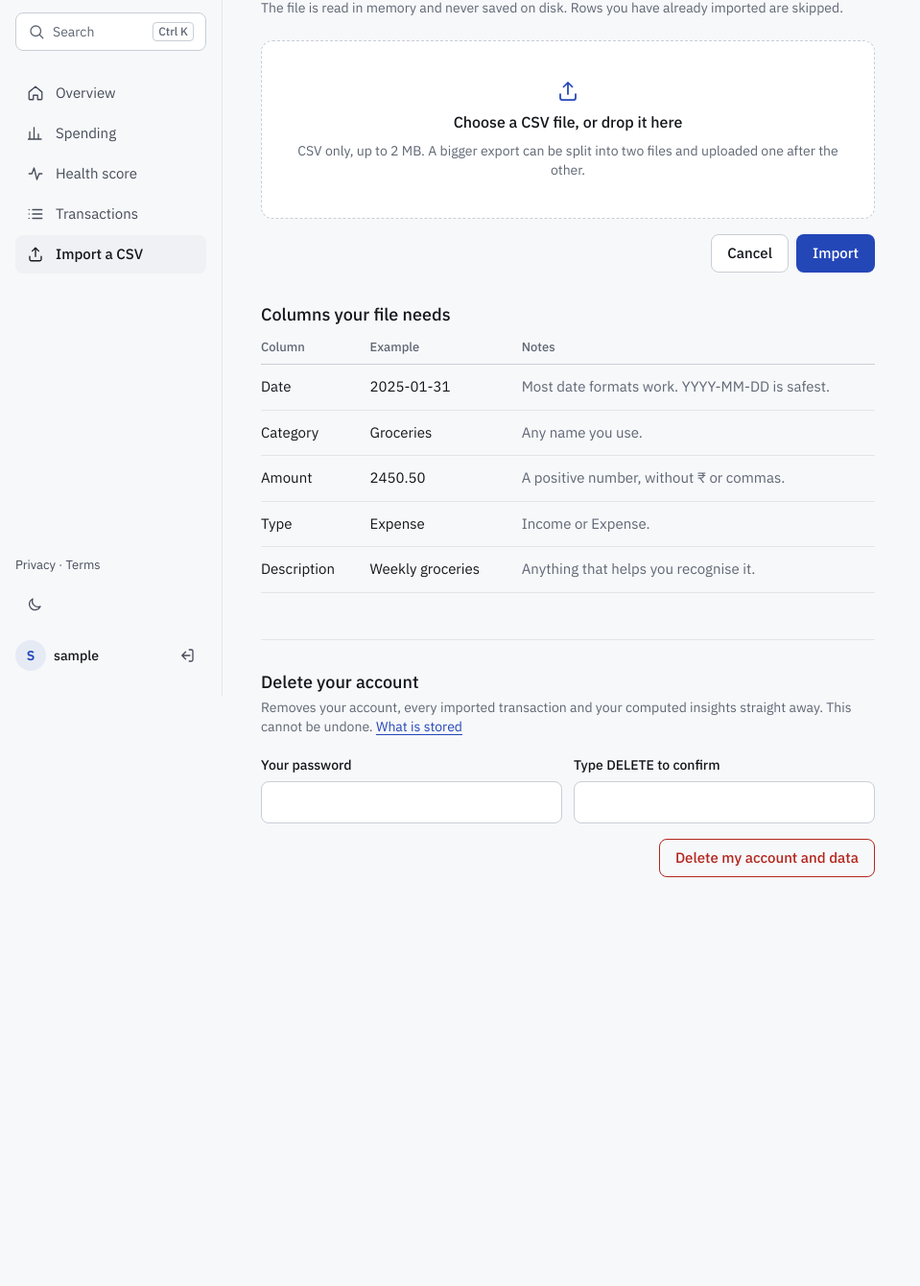
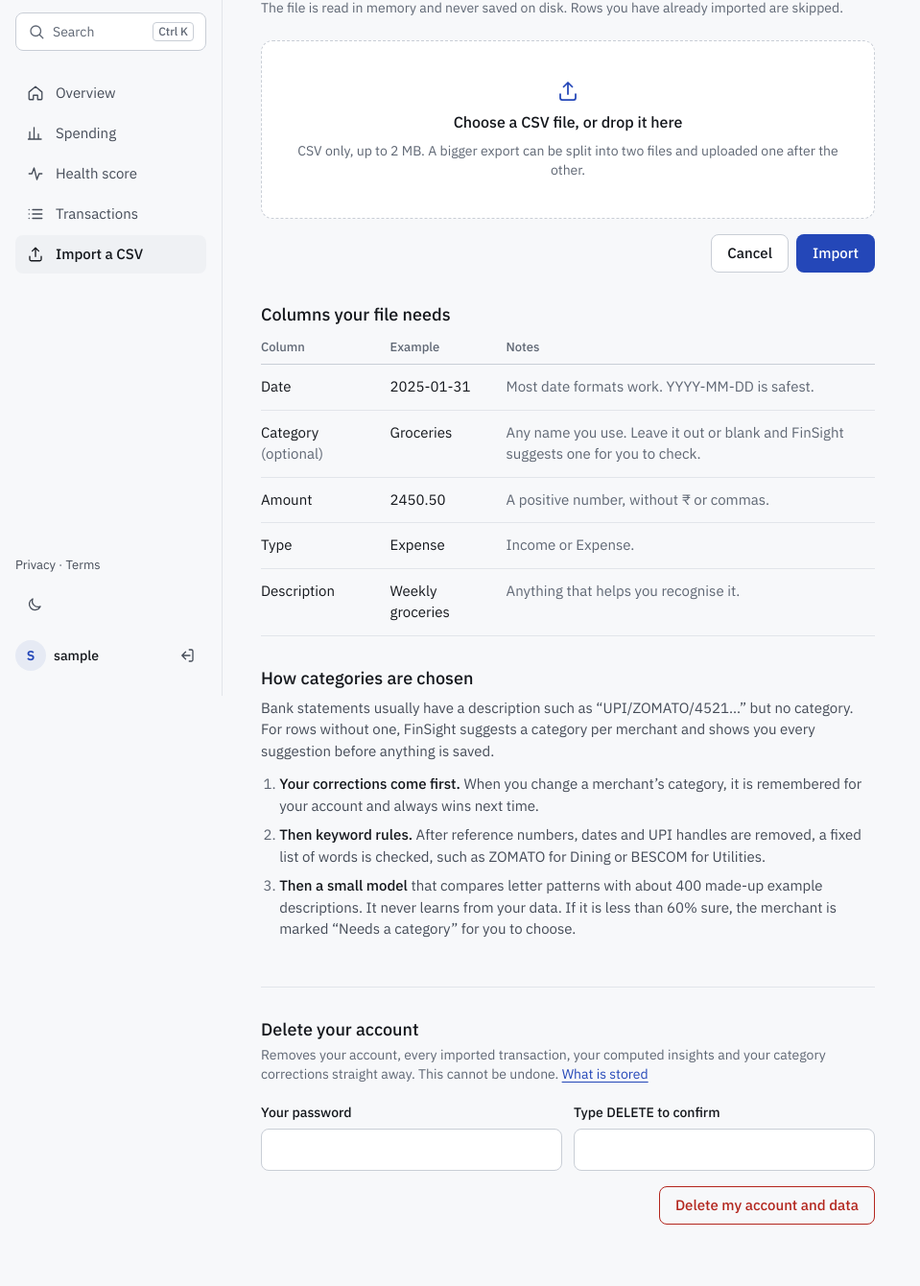
Before and after one commit to Galvin70124O/FinSight-AI, a Flask app: page /upload in a window 1280 px wide. Shown: the part 75-1415 px from the top of the page at 96% size, without its empty margins (0-959 px from the left). Before the commit the page ends 989 px from the top, so only its background shows below. Run offline with Flask 3, Linux system fonts and the light colour scheme; the visitor is signed in with stand-in values (Sample User, id 1); some libraries are stand-ins or nearby versions.

Commit message:
Review suggested categories before an import is saved
Category is now optional. When some rows have none, the import shows a
review step instead of saving: one row per merchant, "Needs a category"
first, then the model's least sure guesses, then keyword rules and the
user's earlier corrections, each with a category select (changing it
changes every row from that merchant) and the latest rows on request.
Rows already imported are left out; rows with their own category keep it.

Nothing is stored before Save. The parsed rows wait in the form, signed
with the app's secret key (itsdangerous, zlib-compressed), tied to the user
and valid for an hour. Save checks the signature, the user and every chosen
category against the allowed list, then saves; merchants the user changed
become per-user corrections, and merchants left on "Choose a category" are
saved as Uncategorized without one.

Save is idempotent: each review carries a random token, recorded in a new
import_tokens table in the same transaction as the rows, so a double tap,
a resubmitted form or two simultaneous requests import once (without it,
two simultaneous taps imported every row twice in the test). The button
also ignores a second tap. MAX_FORM_MEMORY_SIZE is raised to the 2 MB
request limit because Flask 3.1 caps form fields at 500 KB.

The import page marks Category optional and explains how categories are
chosen; account deletion also removes corrections and import tokens.

Co-Authored-By: Claude Opus 5.5 <noreply@anthropic.com>

```diff
--- a/blueprints/auth.py
+++ b/blueprints/auth.py
@@ -109,5 +109,5 @@ def delete_account():
 
     delete_user(get_db(), user.id)
     session.clear()
-    flash("Your account, transactions and insights have been deleted.", "success")
+    flash("Your account, transactions, insights and category corrections have been deleted.", "success")
     return redirect(url_for("main.index"))
--- a/blueprints/main.py
+++ b/blueprints/main.py
@@ -2,18 +2,32 @@ from __future__ import annotations
 
 import logging
 import os
+import secrets
+from collections import Counter
 
 import pandas as pd
 from flask import Blueprint, current_app, flash, redirect, render_template, request, session, url_for
+from itsdangerous import BadSignature, URLSafeTimedSerializer
 from werkzeug.utils import secure_filename
 
 from database import get_db
+from ml.categorise import CATEGORIES, UNCATEGORISED, categorise
 from ml.pipeline import INSIGHTS_VERSION, compute_insights
-from models import get_cached_insights, get_user_transactions, save_insights, save_transactions
+from models import (
+    claim_import_token, get_cached_insights, get_category_overrides, get_user_categories, get_user_transactions,
+    imported_signatures, save_category_overrides, save_insights, save_transactions, transaction_signature,
+)
 from utils import CSVValidationError, plural, allowed_file, build_dashboard_payload, clean_transaction_dataframe, read_uploaded_csv, shift_to_recent_months, validate_uploaded_csv
 
 main_bp = Blueprint("main", __name__)
 logger = logging.getLogger(__name__)
+
+REVIEW_MAX_AGE = 3600  # seconds a review form stays valid
+ROWS_SHOWN_PER_MERCHANT = 10  # enough to recognise a merchant; keeps a 2 MB file's review page light
+TOO_MANY_ROWS = (
+    "This file has too many rows to review in one go. Split it into smaller CSV files (for example one per "
+    "quarter, each with the header row) and upload them one at a time. Rows you have already imported are skipped."
+)
 
 
 @main_bp.before_request
@@ -121,6 +135,8 @@ def upload():
             validate_uploaded_csv(df)
             cleaned_df = clean_transaction_dataframe(df)
             db = get_db()
+            if (cleaned_df["Category"] == "").any():
+                return _review(db, session["user_id"], cleaned_df, filename)
             saved_rows = save_transactions(db, session["user_id"], cleaned_df, source_file=filename)
             refresh_insights(db, session["user_id"])
         except CSVValidationError as exc:
@@ -136,3 +152,138 @@ def upload():
         return redirect(url_for("main.dashboard"))
 
     return render_template("upload.html")
+
+
+def _review_serializer() -> URLSafeTimedSerializer:
+    # Signed (and zlib-compressed when that is shorter) with the app's secret key, so the rows
+    # can wait in the review form instead of on disk, and cannot be altered on the way back.
+    return URLSafeTimedSerializer(current_app.secret_key, salt="import-review")
+
+
+def _own_categories(db, user_id: int) -> list[str]:
+    """Up to 20 of the user's own categories that are not in the fixed list, offered after it."""
+    return [category for category in get_user_categories(db, user_id) if category not in CATEGORIES]
+
+
+def _review(db, user_id: int, df: pd.DataFrame, filename: str):
+    """Suggest categories for the rows that have none and show them, grouped by merchant, before saving."""
+    imported, in_file = imported_signatures(db, user_id), set()
+    rows = []  # [date, amount, type, description, category from the file or "", merchant group or -1]
+    skipped = 0
+    for row in df.itertuples(index=False):
+        date = row.Date.date().isoformat()
+        signature = transaction_signature(date, row.Amount, row.Type, row.Description)
+        skipped += signature in imported
+        if signature not in imported and signature not in in_file:  # a repeat within the file is saved once, as before
+            in_file.add(signature)
+            rows.append([date, float(row.Amount), row.Type, row.Description, row.Category, -1])
+    if not rows:
+        flash(f"Nothing new to import: all {plural(skipped, 'row')} in this file were imported before.", "info")
+        return redirect(url_for("main.upload"))
+
+    blank = [row for row in rows if not row[4]]
+    if not blank:  # the rows without a category were all imported before
+        saved_rows = save_transactions(db, user_id, df, source_file=filename)
+        refresh_insights(db, user_id)
+        flash(f"Imported {plural(saved_rows, 'transaction')}.", "success")
+        return redirect(url_for("main.dashboard"))
+    keys, suggestions = categorise([row[3] for row in blank], get_category_overrides(db, user_id))
+    counts = Counter(keys)
+    # Rows that need a category first, then the model's least sure guesses, then rules and corrections.
+    order = sorted(suggestions, key=lambda key: (
+        suggestions[key].category is not None,
+        suggestions[key].confidence if suggestions[key].category and suggestions[key].source == "model" else 2,
+        -counts[key],
+        key,
+    ))
+    index = {key: i for i, key in enumerate(order)}
+    for row, key in zip(blank, keys):
+        row[5] = index[key]
+
+    token = secrets.token_urlsafe(16)
+    payload = _review_serializer().dumps({
+        "u": user_id, "t": token, "f": filename,
+        "g": [[key, suggestions[key].category] for key in order],
+        "r": rows,
+    })
+    # The form posts the payload plus one short field per merchant; keep it under the request limit.
+    if len(payload) + 64 * len(order) > current_app.config["MAX_CONTENT_LENGTH"] - 4096:
+        flash(TOO_MANY_ROWS, "danger")
+        return redirect(url_for("main.upload"))
+
+    rows_by_key: dict[str, list] = {}
+    for row, key in zip(blank, keys):
+        rows_by_key.setdefault(key, []).append(row)
+    groups = []
+    for key in order:
+        group_rows = sorted(rows_by_key[key], key=lambda row: row[0], reverse=True)
+        groups.append({
+            "index": index[key],
+            "name": key,
+            "suggestion": suggestions[key],
+            "count": len(group_rows),
+            "total": sum(row[1] for row in group_rows),
+            "rows": group_rows[:ROWS_SHOWN_PER_MERCHANT],
+        })
+    return render_template(
+        "import_review.html",
+        groups=groups,
+        payload=payload,
+        filename=filename,
+        categories=CATEGORIES,
+        own_categories=_own_categories(db, user_id),
+        row_count=len(rows),
+        own_category_count=len(rows) - len(blank),
+        skipped=skipped,
+        needs_count=sum(1 for key in order if suggestions[key].category is None),
+    )
+
+
+@main_bp.route("/upload/save", methods=["POST"])
+def save_review():
+    """Save reviewed rows once, and remember every merchant whose category the user changed."""
+    user_id = session["user_id"]
+    try:
+        data = _review_serializer().loads(request.form.get("payload", ""), max_age=REVIEW_MAX_AGE)
+    except BadSignature:  # also covers an expired form
+        data = None
+    if not data or data.get("u") != user_id:
+        flash("This review has expired or could not be read, so nothing was saved. Please upload the file again.", "danger")
+        return redirect(url_for("main.upload"))
+
+    db = get_db()
+    choices = set(CATEGORIES) | set(_own_categories(db, user_id))
+    chosen = [request.form.get(f"group-{i}", "").strip() for i in range(len(data["g"]))]
+    if any(value and value not in choices for value in chosen):
+        flash("A chosen category is not on the list, so nothing was saved. Please upload the file again.", "danger")
+        return redirect(url_for("main.upload"))
+
+    if not claim_import_token(db, user_id, data["t"]):
+        flash("These rows were already saved, so nothing was imported twice.", "info")
+        return redirect(url_for("main.dashboard"))
+
+    frame = pd.DataFrame(
+        [
+            {"Date": date, "Category": category or (chosen[group] if group >= 0 else "") or UNCATEGORISED,
+             "Amount": amount, "Type": kind, "Description": description}
+            for date, amount, kind, description, category, group in data["r"]
+        ],
+        columns=["Date", "Category", "Amount", "Type", "Description"],
+    )
+    try:
+        saved_rows = save_transactions(db, user_id, frame, source_file=data["f"])
+        corrections = {key: value for (key, suggested), value in zip(data["g"], chosen) if key and value and value != suggested}
+        if corrections:
+            save_category_overrides(db, user_id, corrections)
+        refresh_insights(db, user_id)
+    except Exception:
+        logger.exception("Saving a reviewed import failed for user %s", user_id)
+        flash("Saving did not finish. Upload the file again; any rows that were saved are skipped.", "danger")
+        return redirect(url_for("main.upload"))
+
+    message = f"Imported {plural(saved_rows, 'transaction')}."
+    left = int((frame["Category"] == UNCATEGORISED).sum())
+    if left:
+        message += f" {plural(left, 'row')} saved as {UNCATEGORISED}."
+    flash(message, "success")
+    return redirect(url_for("main.dashboard"))
--- a/config.py
+++ b/config.py
@@ -28,6 +28,9 @@ class Config:
     DATABASE_URL = os.environ.get("DATABASE_URL", "")
     DATASET_DIR = os.path.join(BASE_DIR, "dataset")
     MAX_CONTENT_LENGTH = 2 * 1024 * 1024
+    # The import review posts the file's rows back in one form field. Flask 3.1+ caps form
+    # fields at 500 KB by default, below the 2 MB a review of a 2 MB file can need.
+    MAX_FORM_MEMORY_SIZE = MAX_CONTENT_LENGTH
     ALLOWED_EXTENSIONS = {"csv"}
     SESSION_COOKIE_HTTPONLY = True
     SESSION_COOKIE_SAMESITE = "Lax"
--- a/static/app.js
+++ b/static/app.js
@@ -216,6 +216,14 @@ document.addEventListener('DOMContentLoaded', () => {
     ['dragleave', 'drop'].forEach((type) => zone.addEventListener(type, () => zone.classList.remove('is-over')));
   });
 
+  // ---------- Forms sent once: a second tap does nothing (the server also refuses a repeat) ----------
+  document.querySelectorAll('form[data-once]').forEach((form) => form.addEventListener('submit', (event) => {
+    if (form.dataset.sent) { event.preventDefault(); return; }
+    form.dataset.sent = 'true';
+    const button = form.querySelector('[type="submit"]');
+    if (button) { button.setAttribute('aria-disabled', 'true'); button.textContent = 'Saving…'; }
+  }));
+
   // ---------- Command palette (Ctrl/Cmd+K, or "/") ----------
   const palette = document.getElementById('palette');
   if (!palette) return;
--- a/static/style.css
+++ b/static/style.css
@@ -361,6 +361,46 @@ svg { flex: none; }
 .columns { margin-top: var(--s8); }
 .columns h2 { margin-bottom: var(--s3); }
 
+.how-categories { margin-top: var(--s8); }
+.how-categories h2 { margin-bottom: var(--s2); }
+.how-categories > p, .how-categories li { color: var(--ink-2); font-size: 15px; }
+.how-categories ol { display: grid; gap: var(--s2); margin-top: var(--s3); padding-left: 1.2em; list-style: decimal; }
+.how-categories li::marker { color: var(--muted); }
+.how-categories strong { color: var(--ink); font-weight: 500; }
+
+/* Review: one row per merchant, its category select at the end, Save always in reach. */
+.review { max-width: 1040px; }
+.review-intro { display: grid; gap: var(--s2); max-width: 72ch; margin-bottom: var(--s8); color: var(--ink-2); }
+.review-counts { display: flex; flex-wrap: wrap; gap: var(--s1) var(--s5); color: var(--muted); font-size: 14px; }
+.review-counts li { display: inline-flex; align-items: center; gap: 6px; }
+.review-counts b { color: var(--ink); font-weight: 500; }
+.review-counts .needs { color: var(--ink); }
+.review-counts .icon, .m-how .icon { width: 15px; height: 15px; color: var(--bad); }
+.merchant {
+  display: grid; grid-template-columns: minmax(0, 1fr) 8ch 12ch 13rem 12rem;
+  grid-template-areas: "name count total how select" "rows rows rows rows rows";
+  gap: 0 var(--s4); align-items: center; padding: var(--s3) 0 var(--s1); border-bottom: 1px solid var(--line);
+}
+.merchant-head { padding: 0 0 var(--s2); border-bottom-color: var(--line-strong); color: var(--muted); font-size: 13px; font-weight: 500; }
+.merchant-head .r { text-align: right; }
+.m-name { grid-area: name; display: grid; min-width: 0; }
+.m-name b { font-weight: 500; overflow-wrap: anywhere; }
+.m-example { overflow: hidden; color: var(--muted); font-size: 13px; text-overflow: ellipsis; white-space: nowrap; }
+.m-count { grid-area: count; color: var(--ink-2); font-size: 14px; text-align: right; white-space: nowrap; }
+.m-total { grid-area: total; text-align: right; white-space: nowrap; }
+.m-how { grid-area: how; display: inline-flex; align-items: center; gap: 6px; min-width: 0; color: var(--ink-2); font-size: 14px; overflow-wrap: anywhere; }
+.merchant.needs .m-how { color: var(--ink); font-weight: 500; }
+.m-select { grid-area: select; width: 100%; min-width: 0; }
+.m-rows { grid-area: rows; font-size: 14px; }
+.m-rows summary { display: inline-flex; align-items: center; min-height: 32px; color: var(--accent); cursor: pointer; }
+.m-rows .table-wrap { margin: var(--s2) 0 var(--s3); }
+.m-rows .data-table { font-size: 14px; }
+.review-actions {
+  position: sticky; bottom: 0; z-index: 10; display: flex; flex-wrap: wrap; align-items: center; justify-content: space-between;
+  gap: var(--s3) var(--s4); margin-top: var(--s6); padding: var(--s4) 0 calc(var(--s4) + env(safe-area-inset-bottom, 0px));
+  border-top: 1px solid var(--line); background: var(--bg);
+}
+
 .danger-zone { margin-top: var(--s12); padding-top: var(--s8); border-top: 1px solid var(--line); }
 .danger-zone .sub { margin: var(--s1) 0 var(--s5); }
 .danger-zone .flash { margin-bottom: var(--s4); }
@@ -417,6 +457,7 @@ button, .btn, .chip, .seg-btn, .tab, .nav-link, summary { -webkit-user-select: n
 
 /* ---------- Responsive ---------- */
 @media (max-width: 1100px) {
+  .merchant { grid-template-columns: minmax(0, 1fr) 7ch 11ch 11rem 11rem; gap: 0 var(--s3); }
   .kpis { grid-template-columns: repeat(2, minmax(0, 1fr)); }
   .kpi:nth-child(3) { padding-left: 0; border-left: 0; }
   .kpi:nth-child(n+3) { border-top: 1px solid var(--line); }
@@ -439,6 +480,14 @@ button, .btn, .chip, .seg-btn, .tab, .nav-link, summary { -webkit-user-select: n
   .tab.active { color: var(--accent); }
   .tab .icon { width: 22px; height: 22px; }
   .content { padding: var(--s6) calc(var(--s4) + env(safe-area-inset-right, 0px)) calc(56px + var(--s12) + env(safe-area-inset-bottom, 0px)) calc(var(--s4) + env(safe-area-inset-left, 0px)); }
+  .review-actions { bottom: calc(56px + env(safe-area-inset-bottom, 0px)); padding-bottom: var(--s4); }
+  .merchant-head { display: none; }
+  .merchant {
+    grid-template-columns: minmax(0, 1fr) auto auto;
+    grid-template-areas: "name name name" "how count total" "select select select" "rows rows rows";
+    gap: var(--s2) var(--s3); padding: var(--s4) 0 var(--s1);
+  }
+  .m-rows summary { min-height: 44px; }
 
   .hero, .feature, .how { grid-template-columns: minmax(0, 1fr); gap: var(--s8); }
   .hero { padding: var(--s8) 0 var(--s16); }
@@ -467,6 +516,8 @@ button, .btn, .chip, .seg-btn, .tab, .nav-link, summary { -webkit-user-select: n
   .field-pair { grid-template-columns: 1fr; }
   .auth-card { padding: var(--s6); }
   .hide-sm { display: none; }
+  .review-actions .form-actions { flex: 1; }
+  .review-actions .btn-primary { flex: 1; }
   .cell-sub { display: block; margin-top: 2px; color: var(--muted); font-size: 13px; overflow-wrap: anywhere; }
   .desc-sm { display: -webkit-box; -webkit-line-clamp: 2; -webkit-box-orient: vertical; overflow: hidden; }
 }
--- a/templates/upload.html
+++ b/templates/upload.html
@@ -31,7 +31,7 @@
         <thead><tr><th scope="col">Column</th><th scope="col">Example</th><th scope="col" class="hide-sm">Notes</th></tr></thead>
         <tbody>
           <tr><td>Date</td><td class="num">2025-01-31</td><td class="hide-sm muted">Most date formats work. YYYY-MM-DD is safest.</td></tr>
-          <tr><td>Category</td><td>Groceries</td><td class="hide-sm muted">Any name you use.</td></tr>
+          <tr><td>Category <span class="muted">(optional)</span></td><td>Groceries</td><td class="hide-sm muted">Any name you use. Leave it out or blank and FinSight suggests one for you to check.</td></tr>
           <tr><td>Amount</td><td class="num">2450.50</td><td class="hide-sm muted">A positive number, without ₹ or commas.</td></tr>
           <tr><td>Type</td><td>Expense</td><td class="hide-sm muted">Income or Expense.</td></tr>
           <tr><td>Description</td><td>Weekly groceries</td><td class="hide-sm muted">Anything that helps you recognise it.</td></tr>
@@ -40,10 +40,20 @@
     </div>
   </div>
 
+  <section class="how-categories" id="how-categories" aria-labelledby="howTitle">
+    <h2 class="section-title" id="howTitle">How categories are chosen</h2>
+    <p>Bank statements usually have a description such as “UPI/ZOMATO/4521…” but no category. For rows without one, FinSight suggests a category per merchant and shows you every suggestion before anything is saved.</p>
+    <ol>
+      <li><strong>Your corrections come first.</strong> When you change a merchant’s category, it is remembered for your account and always wins next time.</li>
+      <li><strong>Then keyword rules.</strong> After reference numbers, dates and UPI handles are removed, a fixed list of words is checked, such as ZOMATO for Dining or BESCOM for Utilities.</li>
+      <li><strong>Then a small model</strong> that compares letter patterns with about 400 made-up example descriptions. It never learns from your data. If it is less than 60% sure, the merchant is marked “Needs a category” for you to choose.</li>
+    </ol>
+  </section>
+
   {# Deleting cannot be undone, so it asks for the password and a typed confirmation instead of an undo toast. #}
   <section class="danger-zone" id="delete" aria-labelledby="deleteTitle">
     <h2 class="section-title" id="deleteTitle">Delete your account</h2>
-    <p class="sub">Removes your account, every imported transaction and your computed insights straight away. This cannot be undone. <a class="link" href="{{ url_for('main.privacy') }}">What is stored</a></p>
+    <p class="sub">Removes your account, every imported transaction, your computed insights and your category corrections straight away. This cannot be undone. <a class="link" href="{{ url_for('main.privacy') }}">What is stored</a></p>
     {% for message in get_flashed_messages(category_filter=['delete']) %}
     <div class="flash danger" role="alert">{{ icon('alert') }}<span>{{ message }}</span></div>
     {% endfor %}
```
Also changed, not shown: database.py (+15 -0 lines), models.py (+43 -12 lines), templates/import_review.html (added, +94 -0 lines), tests/test_import_review.py (added, +176 -0 lines), tests/test_upload.py (+1 -1 lines), utils.py (+7 -4 lines).
